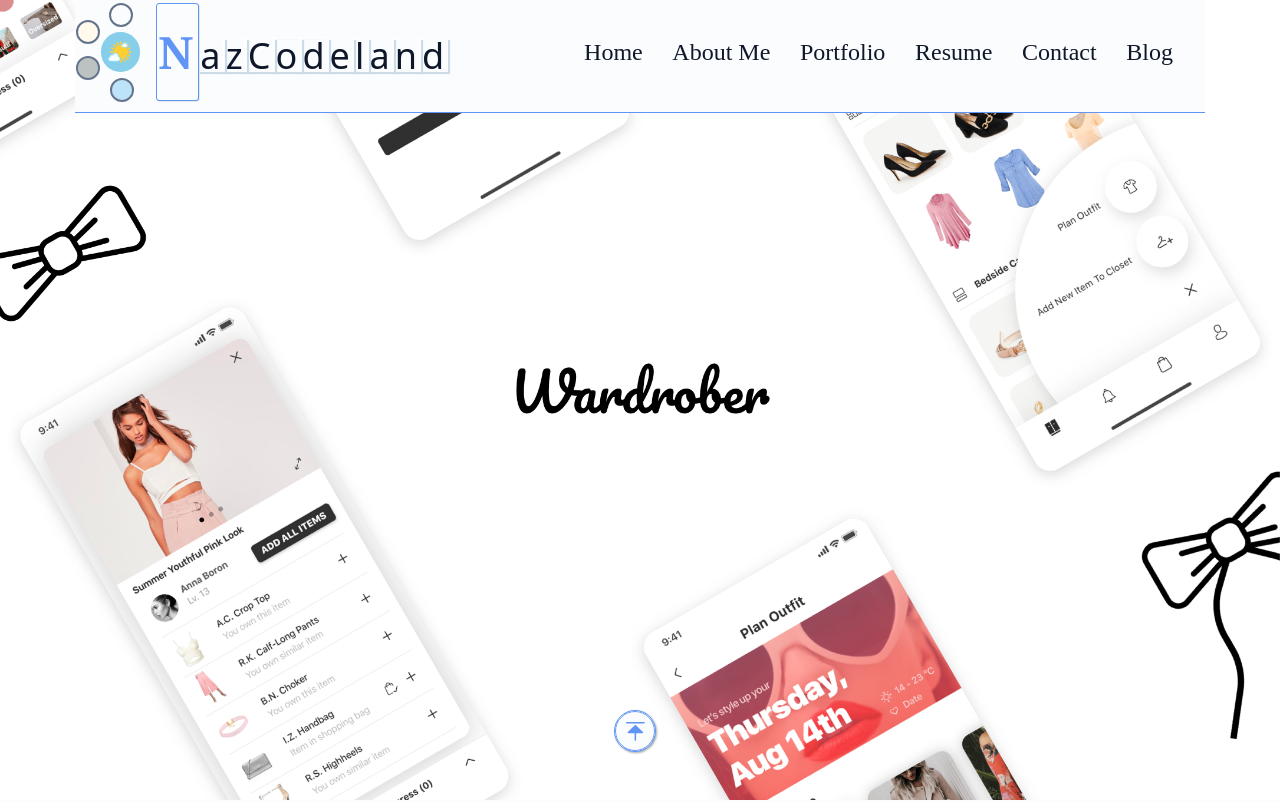
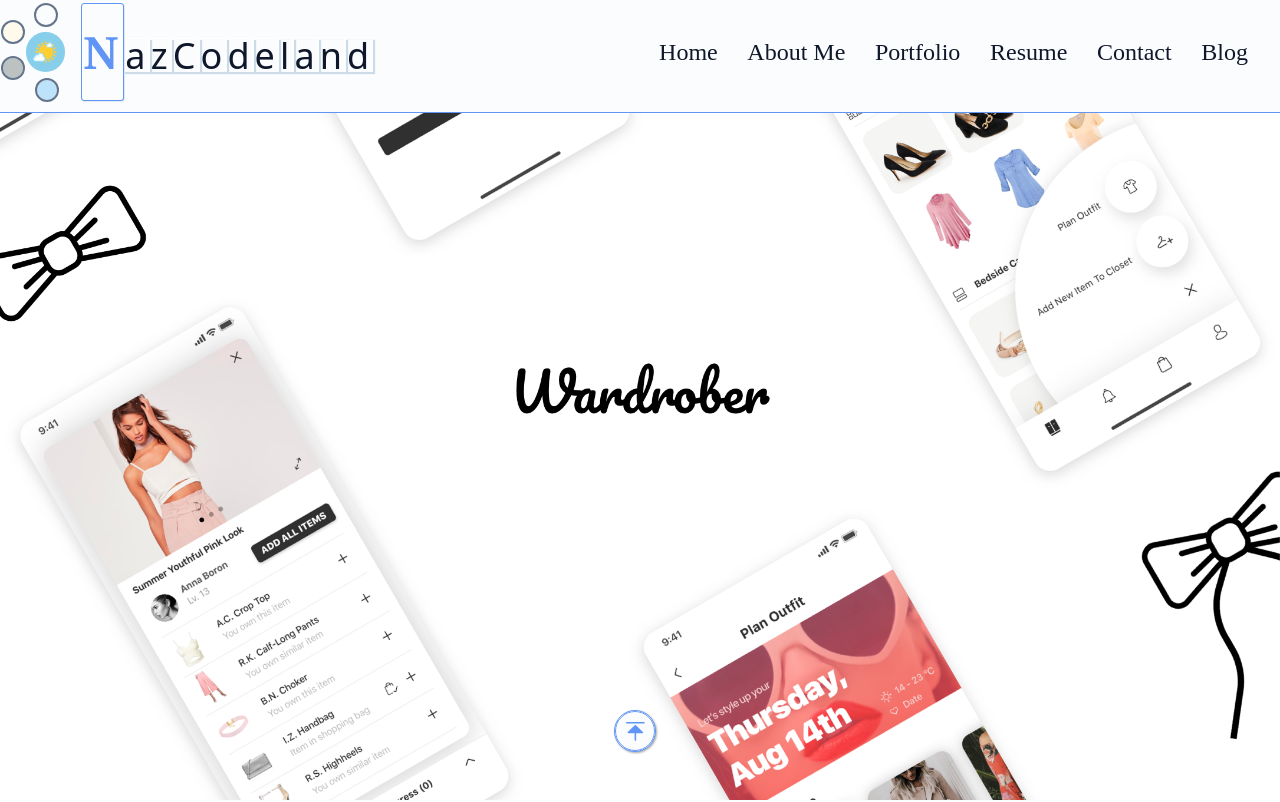
Before and after one commit to NazCodeland/NazCodeland-V2, a SvelteKit app: page /portfolio/NazCodeland in a window 1280 px wide. Shown: the top 802 px of the page. Built offline with nearby package versions, Linux system fonts and the light colour scheme; a web font is replaced by a local one.

Commit message:
chore: put width constraint on the site wrapper

```diff
--- a/src/lib/components/Header.svelte
+++ b/src/lib/components/Header.svelte
@@ -9,11 +9,12 @@
 	export let position: string;
 	export let paddingInlineStart: string = '10px';
 	export let paddingInlineEnd: string;
+	export let inlineSize: string;
 </script>
 
 <header
 	style="padding-inline-start: {paddingInlineStart};padding-inline-end: {paddingInlineEnd};"
-	class="{position} left-0 right-0 top-0 z-20 m-auto flex w-full max-w-[1130px] items-center justify-between
+	class="{position} left-0 right-0 top-0 z-20 m-auto flex w-full max-w-[{inlineSize}px] items-center justify-between
 					gap-4 bg-secondaryColor pt-6 pb-3 sm:pt-3
 					md:border-b md:border-solid md:border-primaryColor md:pt-1">
 	<a
--- a/src/routes/(app)/+layout.svelte
+++ b/src/routes/(app)/+layout.svelte
@@ -12,12 +12,10 @@
 <SiteWrapper>
 	<Site>
 		<slot name="header">
-			<Header position="sticky" paddingInlineStart="10px" paddingInlineEnd="0" />
+			<Header inlineSize="1130" position="sticky" paddingInlineStart="10px" paddingInlineEnd="0" />
 		</slot>
 
-		<main class="m-auto flex max-w-[94ch] flex-col gap-88-124" id="mainContent">
-			<slot />
-		</main>
+		<slot />
 
 		<Footer />
 	</Site>
--- a/src/routes/(app)/blog/+page.svelte
+++ b/src/routes/(app)/blog/+page.svelte
@@ -1,5 +1,3 @@
-<!-- Need to render all the blog posts in the folder here -->
-
 <script lang="ts">
 	import Fuse from 'fuse.js';
 	export let data;
@@ -44,7 +42,7 @@
 	<title>NazCodeland |</title>
 </svelte:head>
 
-<div class="flex flex-col gap-56-72">
+<main class="m-auto flex max-w-[94ch] flex-col gap-56-72">
 	<h1 class="font-bold">Blog</h1>
 
 	<div class="flex gap-x-96-132">
@@ -136,7 +134,7 @@
 			</ul>
 		</main>
 	</div>
-</div>
+</main>
 
 <style style="postcss">
 	/* scrollbar */
--- a/src/routes/(app)/portfolio/+page.svelte
+++ b/src/routes/(app)/portfolio/+page.svelte
@@ -5,9 +5,8 @@
 
 <!-- TODO: add a sorting navigation to sort by project roles-->
 
-<div class="flex flex-col gap-8">
-	<h1>UX/UI and Development Portfolio</h1>
-</div>
+<main class="m-auto flex max-w-[94ch] flex-col gap-56-72">
+	<h1>Latest Projects</h1>
 
 	<div class="grid gap-8 md:grid-cols-2">
 		<Project
@@ -38,6 +37,7 @@
 			tools="Pen & Paper / Miro / Figma"
 			duration="4 Months" />
 	</div>
+</main>
 
 <style>
 </style>
--- a/src/routes/(app)/resume/+page.svelte
+++ b/src/routes/(app)/resume/+page.svelte
@@ -1 +1,3 @@
-<h1 class="text-9xl">COMING SOON</h1>
+<main>
+	<h1 class="text-9xl">COMING SOON</h1>
+</main>
--- a/src/routes/(portfolio)/portfolio/+layout.svelte
+++ b/src/routes/(portfolio)/portfolio/+layout.svelte
@@ -7,7 +7,11 @@
 
 <Site>
 	<slot name="header">
-		<Header position="absolute" paddingInlineStart="26px" paddingInlineEnd="1rem" />
+		<Header
+			inlineSize="1470"
+			position="absolute"
+			paddingInlineStart="26px"
+			paddingInlineEnd="1rem" />
 	</slot>
 
 	<slot />
--- a/src/routes/(portfolio)/portfolio/[slug]/+page.svelte
+++ b/src/routes/(portfolio)/portfolio/[slug]/+page.svelte
@@ -8,7 +8,7 @@
 	<img
 		loading="lazy"
 		id="mainContent"
-		class="absolute left-0 right-0 top-0 h-[100vh] w-full object-cover"
+		class="absolute left-0 right-0 top-0 m-auto h-[100vh] w-full max-w-[1470px] object-cover"
 		src={data.projectImages.clothing}
 		alt="" />
 
@@ -31,27 +31,31 @@
 		<!--  -->
 
 		<h2 id="Overview">Some SubTitle</h2>
-
+		<p>
 			Lorem ipsum dolor sit amet consectetur adipisicing elit. Nam ab dolores excepturi iusto, cum
 			incidunt, commodi saepe enim nemo amet eos veritatis porro cupiditate est aliquam consectetur
 			eveniet at illum! Lorem ipsum dolor sit, amet consectetur adipisicing elit. Repudiandae nisi
 			molestiae quo accusantium eligendi autem aliquam necessitatibus obcaecati a sint quae tempora
-		provident at, architecto, eveniet molestias aliquid laudantium repellat dolore iure voluptatibus
-		laboriosam nesciunt temporibus voluptatum! Fugit, odio corrupti rem eveniet, architecto hic
-		nihil non corporis vero ipsa sapiente eaque assumenda expedita consectetur culpa? Voluptates,
-		aliquid numquam soluta, placeat facere voluptas atque ab sunt error sed maiores eaque quidem,
-		harum enim sint reiciendis cupiditate ducimus dolorem repellat. Eum, reiciendis maxime maiores
-		doloribus iure aut? Repellat suscipit consectetur eaque dolore perspiciatis asperiores officiis
-		dolor veritatis tempora natus! Corrupti minus voluptatum illo qui adipisci aliquam praesentium
-		nihil mollitia, inventore quis! Tempore nesciunt, fuga neque, eum provident temporibus
-		laboriosam quia libero ullam asperiores aut. Accusamus saepe rem debitis! Temporibus adipisci
-		amet officia dignissimos, rerum exercitationem! Laboriosam dicta dignissimos deserunt cum
-		repellat numquam a eveniet aperiam natus, unde nam minus fugiat dolore ducimus atque hic
-		voluptatibus aut iste nostrum distinctio quae molestias non ex vitae! Rerum autem in excepturi
-		architecto eligendi error possimus exercitationem incidunt, laborum temporibus saepe unde quas
-		quam nam. Sequi, fugiat quam doloribus ex eos voluptatem deserunt iure, rem, adipisci quas
-		distinctio magni exercitationem nesciunt iusto fugit! Iure, natus rerum.
-		<br /><br />
+			provident at, architecto, eveniet molestias aliquid laudantium repellat dolore iure
+			voluptatibus laboriosam nesciunt temporibus voluptatum! Fugit, odio corrupti rem eveniet,
+			architecto hic nihil non corporis vero ipsa sapiente eaque assumenda expedita consectetur
+			culpa? Voluptates, aliquid numquam soluta, placeat facere voluptas atque ab sunt error sed
+			maiores eaque quidem, harum enim sint reiciendis cupiditate ducimus dolorem repellat. Eum,
+			reiciendis maxime maiores doloribus iure aut? Repellat suscipit consectetur eaque dolore
+			perspiciatis asperiores officiis dolor veritatis tempora natus! Corrupti minus voluptatum illo
+			qui adipisci aliquam praesentium nihil mollitia, inventore quis! Tempore nesciunt, fuga neque,
+			eum provident temporibus laboriosam quia libero ullam asperiores aut. Accusamus saepe rem
+			debitis! Temporibus adipisci amet officia dignissimos, rerum exercitationem! Laboriosam dicta
+			dignissimos deserunt cum repellat numquam a eveniet aperiam natus, unde nam minus fugiat
+			dolore ducimus atque hic voluptatibus aut iste nostrum distinctio quae molestias non ex vitae!
+			Rerum autem in excepturi architecto eligendi error possimus exercitationem incidunt, laborum
+			temporibus saepe unde quas quam nam. Sequi, fugiat quam doloribus ex eos voluptatem deserunt
+			iure, rem, adipisci quas distinctio magni exercitationem nesciunt iusto fugit! Iure, natus
+			rerum.
+		</p>
+
+		<br />
+		<br />
 
 		<h2 id="Design">Design</h2>
 		<p>
@@ -73,7 +77,7 @@
 			distinctio iure rem tempora saepe perferendis. Soluta quidem incidunt suscipit deserunt dolor,
 			veritatis cupiditate corporis, ex nulla, ab!
 		</p>
-	</article>
+
 		<a href="#mainContent">
 			<img
 				loading="lazy"
@@ -81,6 +85,7 @@
 				alt="move to top"
 				class="fixed left-[45vw] bottom-[6vh] z-10 rounded-full border border-primaryColor bg-secondaryColor shadow-rest hover:shadow-hover active:shadow-active sm:left-[48vw]" />
 		</a>
+	</article>
 </main>
 
 <style>
```
Also changed, not shown: src/routes/(app)/+page.svelte (+22 -19 lines), TODO/list.txt. Lines whose indentation alone changed are shown as unchanged.
